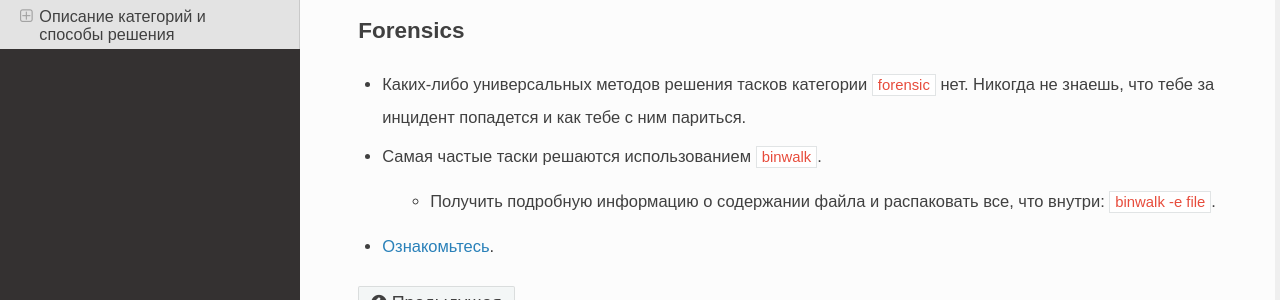
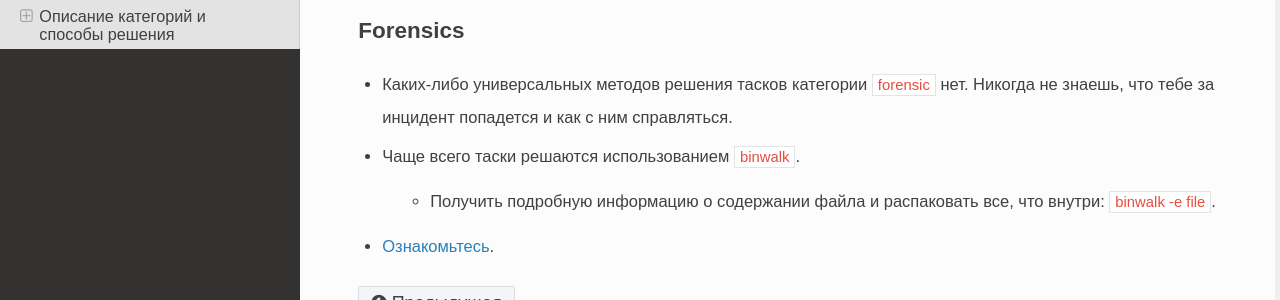
Before and after one commit to Vladius25/docs, a Sphinx documentation site: the page built from source/ctf.rst, in a window 1280 px wide and 900 px high, scrolled down 2398 px. Shown: the part 434-734 px from the top of the window. Built offline with Sphinx 7.4.7 and the Read the Docs theme 2.0.0, drawn with Linux system fonts in a browser that asks for light colours.

Commit message:
Small misstakes fixed

```diff
--- a/source/ctf.rst
+++ b/source/ctf.rst
@@ -83,8 +83,8 @@ Web
 Forensics
 ----------
 
-* Каких-либо универсальных методов решения тасков категории ``forensic`` нет. Никогда не знаешь, что тебе за инцидент попадется и как тебе с ним париться.
-* Самая частые таски решаются использованием ``binwalk``.
+* Каких-либо универсальных методов решения тасков категории ``forensic`` нет. Никогда не знаешь, что тебе за инцидент попадется и как с ним справляться.
+* Чаще всего таски решаются использованием ``binwalk``.
 
     - Получить подробную информацию о содержании файла и распаковать все, что внутри: ``binwalk -e file``.
 
--- a/source/linux.rst
+++ b/source/linux.rst
@@ -213,7 +213,7 @@ Cтандарт иерархии файловой системы(FHS)
 * /lib - основные разделяемые библиотеки и модули ядра.
 * /mnt - точку монтирования для временно подключаемых файловых систем.
 * /root - домашний каталог пользователя root.
-* /opt - дополнительное программное обеспечение..
+* /opt - дополнительное программное обеспечение.
 * /sbin - основные системные программы для администрирования и настройки системы.
 * /tmp - временные файлы.
 * /usr - вторичная иерархия для данных пользователя. Содержит большинство пользовательских приложений и утилит, используемых в многопользовательском режиме.
```
